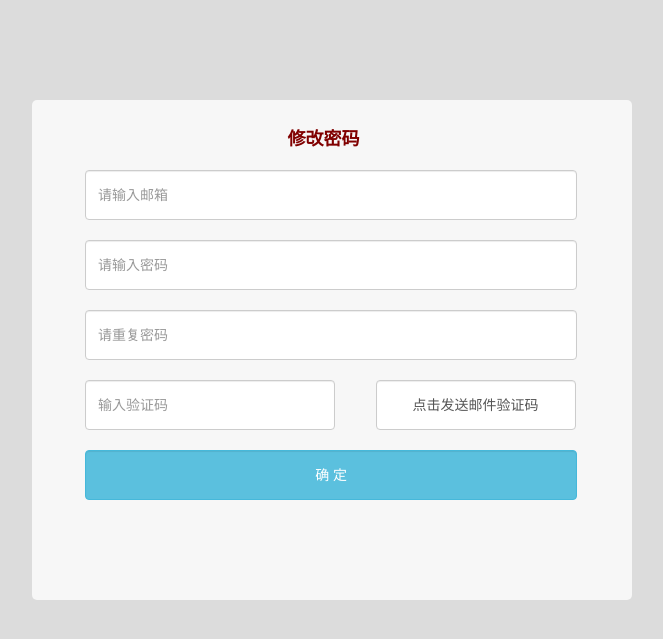
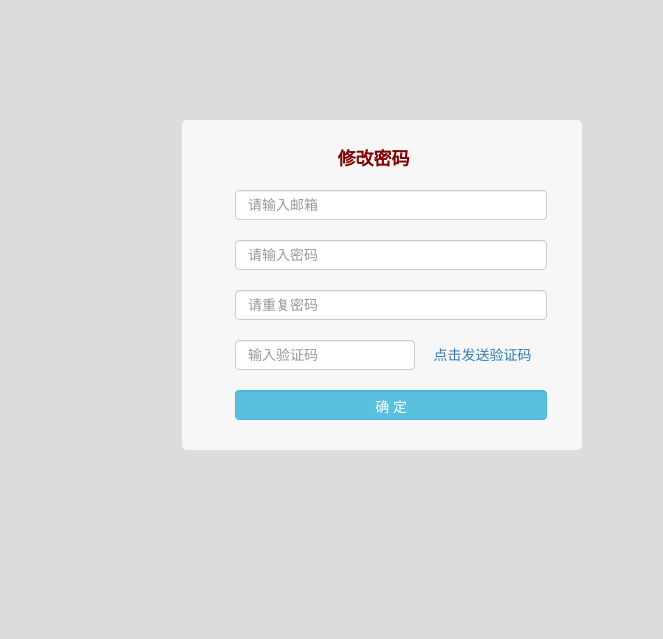
Before and after one commit to gyk1030/ACShop, a Django app: page /users/reset_pwd/ in a window 1280 px wide. Shown: the top 639 px of the page, without its empty margins (258-921 px from the left). Run offline with Django 3.2, Linux system fonts and the light colour scheme; some libraries are stand-ins or nearby versions.

Commit message:
修改了一些bug，以及调整重置页面

```diff
--- a/ACShop/settings.py
+++ b/ACShop/settings.py
@@ -83,7 +83,7 @@ DATABASES = {
         'ENGINE': 'django.db.backends.mysql',
         'NAME': 'acshop',
         'USER': 'root',
-        'PASSWORD': '654321',
+        'PASSWORD': '123456',
         'HOST': '127.0.0.1',
         'PORT': 3306
     }
--- a/ac_goods/views.py
+++ b/ac_goods/views.py
@@ -19,7 +19,7 @@ class GoodsList(View):
         try:
             name = get_name(request)
             page_id = request.GET.get('page_id', '1')  # 当前页
-            limit = request.GET.get('limit', '5')  # 每页显示条数
+            limit = request.GET.get('limit', '4')  # 每页显示条数
             has_previous = False    # 是否有前一页
             has_next = False        # 是否有后一页
             types = Goods().type.gets()
--- a/ac_user/myforms.py
+++ b/ac_user/myforms.py
@@ -30,8 +30,6 @@ class CommForms(forms.Form):
         elif password and re_pwd:
             password = make_password(password)  # 为新密码加密
             self.cleaned_data['password'] = password
-        else:
-            raise ValidationError('密码不能为空')
         return self.cleaned_data
 
 
--- a/ac_user/views.py
+++ b/ac_user/views.py
@@ -65,14 +65,14 @@ class Login(View):
             password = request.POST.get('password')
             valid_code = request.POST.get('valid_code')
             if not (username and password and valid_code):
-                return render(request, 'ac_user/login.html', {'error': 'username,password,valid_code参数缺失'})
+                return render(request, 'ac_user/login.html', {'error': '参数缺失!'})
 
             # 从session中取出验证码,跟提交的验证码做比较，忽略大小写
             if valid_code.upper() == request.session.get('valid_code'):
                 auth = CustomBackend()  # 自定义验证类
                 user = auth.authenticate(request, username=username, password=password)
                 if not user:
-                    return render(request, 'ac_user/login.html', {'error': '用户名或密码错误'})
+                    return render(request, 'ac_user/login.html', {'error': '用户名或密码错误!'})
 
                 print('验证成功.....')
                 login(request, user)
@@ -159,6 +159,8 @@ class PersonalList(View):
             if forms.is_valid():
                 forms.cleaned_data.pop('old_pwd')
                 forms.cleaned_data.pop('re_pwd')
+                if not forms.cleaned_data.get('password'):
+                    forms.cleaned_data.pop('password')
                 User().user.gets(username=user).update(**forms.cleaned_data)
                 return redirect('/users/personal/')
             else:
@@ -207,11 +209,13 @@ class PayedList(View):
                 return response_utils.wrapper_400('无订单信息')
 
             accounts_list = []
+            index = 0
             for order in orders:
-                for index, account in enumerate(order.account.all()):
+                for account in order.account.all():
+                    index += 1
                     account_dic = {}
                     info = str(account.price).split(':')
-                    account_dic.setdefault('id', index + 1)
+                    account_dic.setdefault('id', index)
                     account_dic.setdefault('order_no', order.order_no)
                     account_dic.setdefault('type', info[0])
                     account_dic.setdefault('account_str', account.account_str)
@@ -228,10 +232,7 @@ class PayedList(View):
                 logger.error(traceback.format_exc())
                 return response_utils.wrapper_400('分页失败')
 
-            data = {}
-            data['data'] = account_list
-            data['count'] = page_count
-            return response_utils.wrapper_200(data=data)
+            return response_utils.wrapper_200(data=account_list, args=('count', page_count))
         except Exception as e:
             logger.error(traceback.format_exc())
             return response_utils.wrapper_500('获取已购买商品信息失败，系统内部错误')
--- a/common/middleware.py
+++ b/common/middleware.py
@@ -10,7 +10,6 @@ class AuthenticateMiddleware(MiddlewareMixin):
     '''用户认证'''
     def process_request(self,request):
         user = request.user
-        print(request.path)
         for i in EXCEPT_URL_POST:
             if re.findall(i,request.path):
                 return None
--- a/templates/ac_order/order_detail.html
+++ b/templates/ac_order/order_detail.html
@@ -16,7 +16,7 @@
 
     <div class="order_list">
         <p class="inner">订单号：{{ order_dic.order_no }}</p>
-        <p class="inner">单价/元：{{ order_dic.price }}</p>
+        <p class="inner">类型/单价：{{ order_dic.price }}</p>
         <p class="inner">数量：{{ order_dic.count }}</p>
         <p class="inner">总价格/元：{{ order_dic.total_price }}</p>
         <p class="inner">生成时间：{{ order_dic.add_time }}</p>
@@ -44,7 +44,7 @@
             var table = layui.table;
             table.render({
                 elem: '#test'  //渲染的目标对象
-                , url: '//127.0.0.1:8000/order/goods_info/?order_no={{ order_dic.order_no }}'  //数据接口
+                , url: '/order/goods_info/?order_no={{ order_dic.order_no }}'  //数据接口
                 , toolbar: '#toolbarDemo' //开启头部工具栏，并为其绑定左侧模板
                 , defaultToolbar: ['filter', 'print',]
                 , title: '用户数据表'  //数据导出时的标题
--- a/templates/ac_user/login.html
+++ b/templates/ac_user/login.html
@@ -19,10 +19,12 @@
             height: 300px;
             background-color: #f7f7f7;
             position: absolute;
-            left: 36%;
+            left: 50%;
             top: 150px;
             padding-left: 50px;
             border-radius: 5px;
+
+            margin-left: -200px; /* 宽度的一半 */
         }
 
         h4 {
--- a/templates/ac_user/reset_pwd.html
+++ b/templates/ac_user/reset_pwd.html
@@ -13,13 +13,13 @@
         }
 
         .box {
-            width: 600px;
-            height: 500px;
+            width: 400px;
+            height: 330px;
             background-color: #f7f7f7;
             position: absolute;
             left: 50%;
-            margin-top: 100px; /* 高度的一半 */
-            margin-left: -350px; /* 宽度的一半 */
+            margin-top: 120px; /* 高度的一半 */
+            margin-left: -200px; /* 宽度的一半 */
             padding-left: 53px;
             padding-top: 20px;
             border-radius: 5px;
@@ -27,7 +27,7 @@
 
         .form-control {
             width: 90%;
-            height: 50px;
+            height: 30px;
             margin-top: 20px;
         }
 
@@ -71,11 +71,12 @@
         {#        <div class="form-group">#}
         <div class="row">
             <div class="col-md-6" style="padding-right: 0">
-                <input style="width: 250px" class="form-control valid_code" required placeholder="输入验证码" name="code">
+                <input style="width: 180px" class="form-control valid_code" required placeholder="输入验证码" name="code">
             </div>
-            <div class="col-md-6" style="padding-left: 17px">
-                <button type="button" class="form-control" style=" height:50px; width:200px " id="code_btn">点击发送邮件验证码
-                </button>
+            <div class="col-md-6" style="padding-left: 25px; margin-top: 25px">
+                <a href="" >点击发送验证码</a>
+{#                <button type="button" class="form-control" style=" height:30px; width:130px " id="code_btn">点击发送验证码#}
+{#                </button>#}
             </div>
         </div>
         <span class="errors code"></span>
```
Also changed, not shown: ac_order/views.py (+2 -5 lines), common/response_utils.py (+7 -5 lines), templates/ac_goods/detail.html (+31 -16 lines), test.py (+11 -3 lines).
